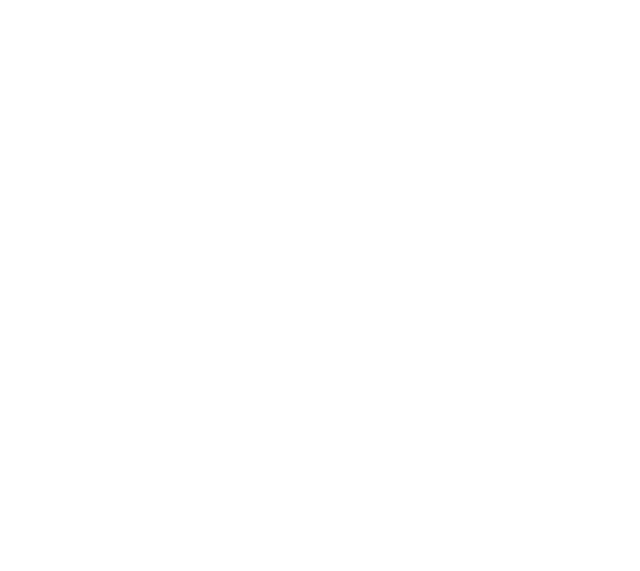
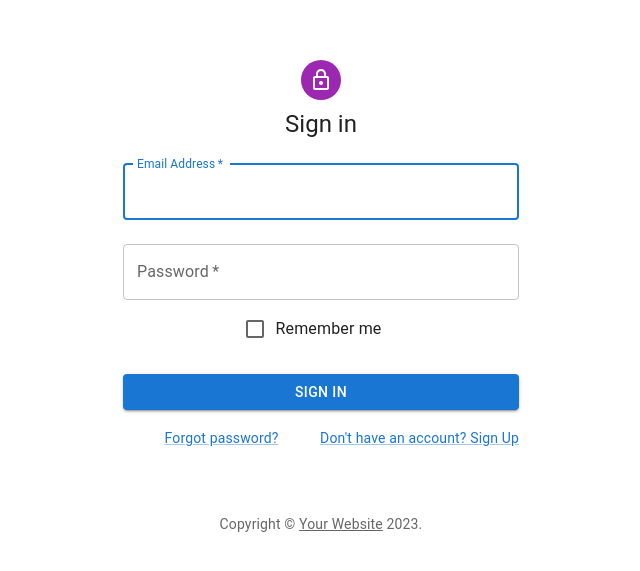
Before and after one commit to Innolize/cypress-vite-example, a React (Vite) app: page /signin in a window 1280 px wide. Before the commit this address had no page. Shown: the part 123-694 px from the top of the page, without its empty margins (319-959 px from the left). Built offline with nearby package versions, Linux system fonts and the light colour scheme.

Commit message:
Add signin page

```diff
--- a/src/App.tsx
+++ b/src/App.tsx
@@ -2,6 +2,7 @@
 import "./App.css";
 import { BrowserRouter, Route, Routes } from "react-router-dom";
 import SignUp from "./pages/SignUp";
+import SignIn from "./pages/SignIn";
 
 const MainPage = () => {
   return (
@@ -21,6 +22,7 @@
         <Routes>
           <Route path="/" Component={MainPage}></Route>
           <Route path="/signup" Component={SignUp}></Route>
+          <Route path="/signin" Component={SignIn} />
         </Routes>
       </div>
     </BrowserRouter>
--- /dev/null
+++ b/src/pages/SignIn.tsx
@@ -0,0 +1,110 @@
+import * as React from 'react';
+import Avatar from '@mui/material/Avatar';
+import Button from '@mui/material/Button';
+import CssBaseline from '@mui/material/CssBaseline';
+import TextField from '@mui/material/TextField';
+import FormControlLabel from '@mui/material/FormControlLabel';
+import Checkbox from '@mui/material/Checkbox';
+import Link from '@mui/material/Link';
+import Grid from '@mui/material/Grid';
+import Box from '@mui/material/Box';
+import LockOutlinedIcon from '@mui/icons-material/LockOutlined';
+import Typography from '@mui/material/Typography';
+import Container from '@mui/material/Container';
+import { createTheme, ThemeProvider } from '@mui/material/styles';
+
+function Copyright(props: any) {
+  return (
+    <Typography variant="body2" color="text.secondary" align="center" {...props}>
+      {'Copyright © '}
+      <Link color="inherit" href="https://mui.com/">
+        Your Website
+      </Link>{' '}
+      {new Date().getFullYear()}
+      {'.'}
+    </Typography>
+  );
+}
+
+const theme = createTheme();
+
+export default function SignIn() {
+  const handleSubmit = (event: React.FormEvent<HTMLFormElement>) => {
+    event.preventDefault();
+    const data = new FormData(event.currentTarget);
+    console.log({
+      email: data.get('email'),
+      password: data.get('password'),
+    });
+  };
+
+  return (
+    <ThemeProvider theme={theme}>
+      <Container component="main" maxWidth="xs">
+        <CssBaseline />
+        <Box
+          sx={{
+            marginTop: 8,
+            display: 'flex',
+            flexDirection: 'column',
+            alignItems: 'center',
+          }}
+        >
+          <Avatar sx={{ m: 1, bgcolor: 'secondary.main' }}>
+            <LockOutlinedIcon />
+          </Avatar>
+          <Typography component="h1" variant="h5">
+            Sign in
+          </Typography>
+          <Box component="form" onSubmit={handleSubmit} noValidate sx={{ mt: 1 }}>
+            <TextField
+              margin="normal"
+              required
+              fullWidth
+              id="email"
+              label="Email Address"
+              name="email"
+              autoComplete="email"
+              autoFocus
+            />
+            <TextField
+              margin="normal"
+              required
+              fullWidth
+              name="password"
+              label="Password"
+              type="password"
+              id="password"
+              autoComplete="current-password"
+            />
+            <FormControlLabel
+              control={<Checkbox value="remember" color="primary" />}
+              label="Remember me"
+            />
+            <Button
+              type="submit"
+              fullWidth
+              variant="contained"
+              sx={{ mt: 3, mb: 2 }}
+            >
+              Sign In
+            </Button>
+            <Grid container>
+              <Grid item xs>
+                <Link href="#" variant="body2">
+                  Forgot password?
+                </Link>
+              </Grid>
+              <Grid item>
+                <Link href="#" variant="body2">
+                  {"Don't have an account? Sign Up"}
+                </Link>
+              </Grid>
+            </Grid>
+          </Box>
+        </Box>
+        <Copyright sx={{ mt: 8, mb: 4 }} />
+      </Container>
+    </ThemeProvider>
+  );
+}
```
